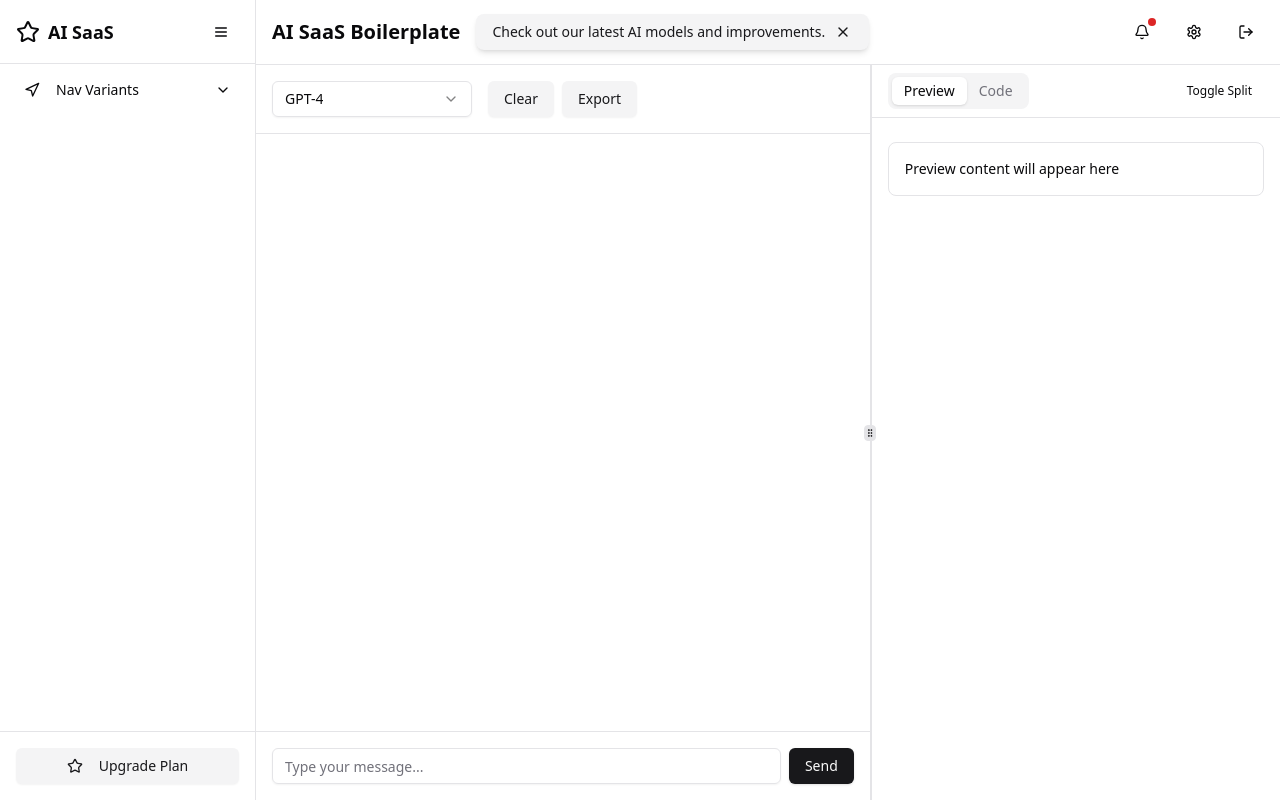
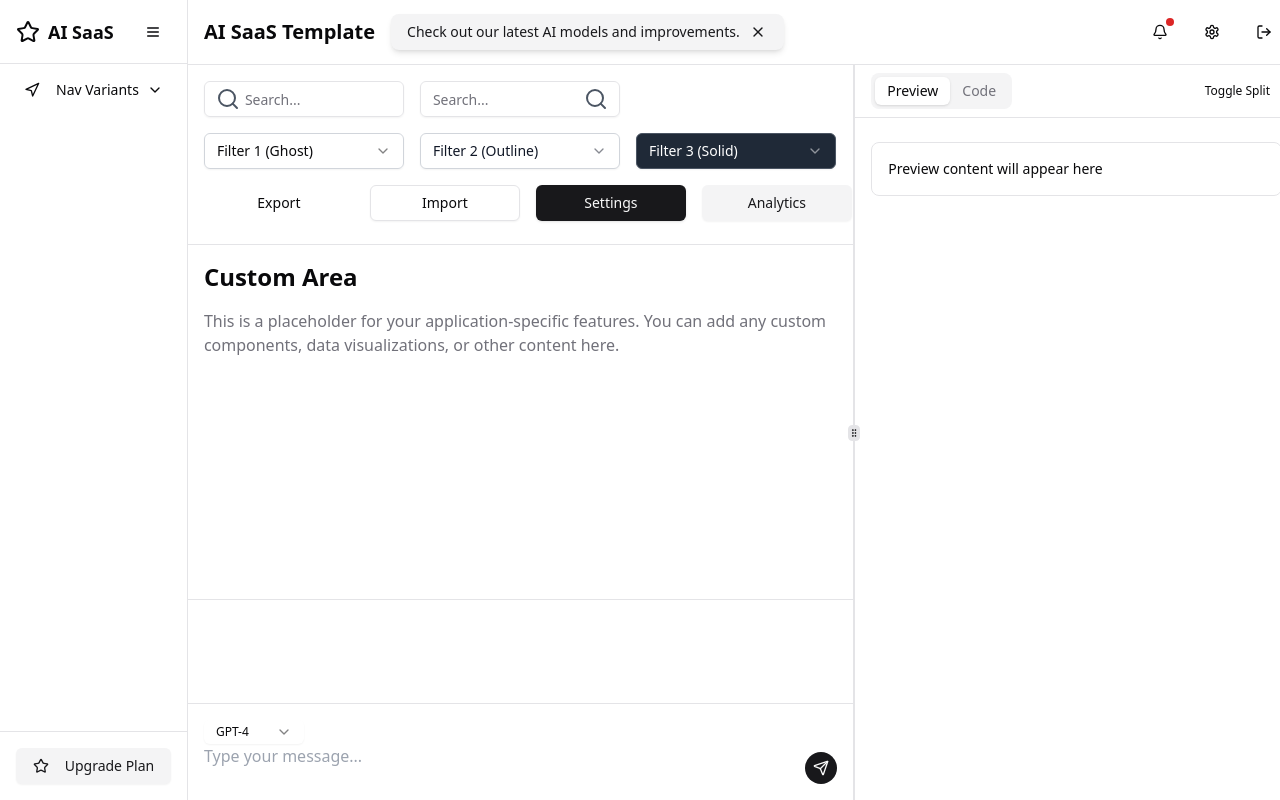
Before and after one commit to ahammadabdullah/saasify, a Next.js app: page / in a window 1280 px wide. Built offline with nearby package versions, Linux system fonts and the light colour scheme.

Commit message:
[feat] preset section in middle panel

```diff
--- a/src/app/page.tsx
+++ b/src/app/page.tsx
@@ -1,22 +1,26 @@
-"use client"
+"use client";
 
-import * as React from "react"
-import { TopNav } from "@/components/top-nav"
-import { LeftPanel } from "@/components/left-panel"
-import { MiddlePanel } from "@/components/middle-panel"
-import { RightPanel } from "@/components/right-panel"
-import { ResizableHandle, ResizablePanel, ResizablePanelGroup } from "@/components/ui/resizable"
-import { useMediaQuery } from "@/hooks/use-media-query"
-import { Button } from "@/components/ui/button"
-import { Menu } from 'lucide-react'
+import * as React from "react";
+import { TopNav } from "@/components/top-nav";
+import { LeftPanel } from "@/components/left-panel";
+import { MiddlePanel } from "@/components/middle-panel";
+import { RightPanel } from "@/components/right-panel";
+import {
+  ResizableHandle,
+  ResizablePanel,
+  ResizablePanelGroup,
+} from "@/components/ui/resizable";
+import { useMediaQuery } from "@/hooks/use-media-query";
+import { Button } from "@/components/ui/button";
+import { Menu } from "lucide-react";
 
 export default function Page() {
-  const [leftPanelCollapsed, setLeftPanelCollapsed] = React.useState(false)
-  const isDesktop = useMediaQuery("(min-width: 768px)")
+  const [leftPanelCollapsed, setLeftPanelCollapsed] = React.useState(false);
+  const isDesktop = useMediaQuery("(min-width: 768px)");
 
   React.useEffect(() => {
-    setLeftPanelCollapsed(!isDesktop)
-  }, [isDesktop])
+    setLeftPanelCollapsed(!isDesktop);
+  }, [isDesktop]);
 
   return (
     <div className="flex min-h-screen">
@@ -25,7 +29,7 @@
         onToggle={() => setLeftPanelCollapsed(!leftPanelCollapsed)}
       />
       <div className="flex flex-1 flex-col">
-        <TopNav title="AI SaaS Boilerplate" />
+        <TopNav title="AI SaaS Template" />
         <div className="flex flex-1 flex-col">
           {!isDesktop && (
             <div className="flex items-center border-b p-4">
@@ -41,7 +45,10 @@
               {/* Add any other mobile-specific controls here */}
             </div>
           )}
-          <ResizablePanelGroup direction={isDesktop ? "horizontal" : "vertical"} className="flex-1">
+          <ResizablePanelGroup
+            direction={isDesktop ? "horizontal" : "vertical"}
+            className="flex-1"
+          >
             <ResizablePanel defaultSize={isDesktop ? 60 : 100}>
               <MiddlePanel />
             </ResizablePanel>
@@ -55,5 +62,5 @@
         </div>
       </div>
     </div>
-  )
+  );
 }
--- a/src/components/middle-panel.tsx
+++ b/src/components/middle-panel.tsx
@@ -1,8 +1,11 @@
 "use client";
 
 import * as React from "react";
-import { Button } from "@/components/ui/button";
-import { Input } from "@/components/ui/input";
+import { Send } from "lucide-react";
+import { SearchInput } from "@/components/presets/search-input";
+import { FilterSelect } from "@/components/presets/filter-select";
+import { CustomButton } from "@/components/presets/custom-button";
+import { ScrollArea, ScrollBar } from "@/components/ui/scroll-area";
 import {
   Select,
   SelectContent,
@@ -10,8 +13,7 @@
   SelectTrigger,
   SelectValue,
 } from "@/components/ui/select";
-import { ScrollArea } from "@/components/ui/scroll-area";
-import { cn } from "@/lib/utils";
+
 interface Message {
   role: "user" | "assistant";
   content: string;
@@ -20,7 +22,7 @@
 export function MiddlePanel() {
   const [messages, setMessages] = React.useState<Message[]>([]);
   const [input, setInput] = React.useState("");
-  const scrollAreaRef = React.useRef<HTMLDivElement>(null);
+  const [model, setModel] = React.useState("gpt-4");
 
   const handleSubmit = (e: React.FormEvent) => {
     e.preventDefault();
@@ -33,63 +35,144 @@
 
     setMessages((prev) => [...prev, newMessage]);
     setInput("");
+    // Here you would typically call your AI service
   };
 
-  React.useEffect(() => {
-    if (scrollAreaRef.current) {
-      scrollAreaRef.current.scrollTop = scrollAreaRef.current.scrollHeight;
-    }
-  }, [messages]);
+  return (
+    <div className="flex flex-col h-full">
+      {/* Preset CTA Area */}
+      <div className="border-b h-[180px]">
+        <ScrollArea className="w-full h-full">
+          <div className="flex flex-col p-4 space-y-4 min-w-[800px]">
+            {/* Search bars row */}
+            <div className="flex space-x-4">
+              <SearchInput
+                variant="left-icon"
+                placeholder="Search..."
+                className="w-[200px]"
+              />
+              <SearchInput
+                variant="right-icon"
+                placeholder="Search..."
+                className="w-[200px]"
+              />
+            </div>
 
-  return (
-    <div className="flex h-full flex-col">
-      <div className="flex flex-col space-y-2 border-b p-4 sm:flex-row sm:items-center sm:space-x-4 sm:space-y-0">
-        <Select defaultValue="gpt-4">
-          <SelectTrigger className="w-full sm:w-[200px]">
-            <SelectValue placeholder="Select model" />
-          </SelectTrigger>
-          <SelectContent>
-            <SelectItem value="gpt-4">GPT-4</SelectItem>
-            <SelectItem value="gpt-3.5-turbo">GPT-3.5 Turbo</SelectItem>
-          </SelectContent>
-        </Select>
-        <div className="flex flex-1 space-x-2">
-          <Button variant="secondary" className="flex-1 sm:flex-none">
-            Clear
-          </Button>
-          <Button variant="secondary" className="flex-1 sm:flex-none">
-            Export
-          </Button>
-        </div>
+            {/* Filters row */}
+            <div className="flex space-x-4">
+              <FilterSelect
+                variant="ghost"
+                placeholder="Filter 1 (Ghost)"
+                options={[
+                  { value: "option1", label: "Option 1" },
+                  { value: "option2", label: "Option 2" },
+                  { value: "option3", label: "Option 3" },
+                ]}
+                className="w-[200px]"
+              />
+              <FilterSelect
+                variant="outline"
+                placeholder="Filter 2 (Outline)"
+                options={[
+                  { value: "option1", label: "Option 1" },
+                  { value: "option2", label: "Option 2" },
+                  { value: "option3", label: "Option 3" },
+                ]}
+                className="w-[200px]"
+              />
+              <FilterSelect
+                variant="solid"
+                placeholder="Filter 3 (Solid)"
+                options={[
+                  { value: "option1", label: "Option 1" },
+                  { value: "option2", label: "Option 2" },
+                  { value: "option3", label: "Option 3" },
+                ]}
+                className="w-[200px]"
+              />
+            </div>
+
+            {/* Buttons row */}
+            <div className="flex space-x-4">
+              <CustomButton variant="ghost" className="w-[150px]">
+                Export
+              </CustomButton>
+              <CustomButton variant="outline" className="w-[150px]">
+                Import
+              </CustomButton>
+              <CustomButton variant="default" className="w-[150px]">
+                Settings
+              </CustomButton>
+              <CustomButton variant="secondary" className="w-[150px]">
+                Analytics
+              </CustomButton>
+              <CustomButton variant="destructive" className="w-[150px]">
+                Delete
+              </CustomButton>
+            </div>
+          </div>
+          <ScrollBar orientation="horizontal" />
+        </ScrollArea>
       </div>
-      <ScrollArea ref={scrollAreaRef} className="flex-1 p-4">
-        <div className="space-y-4">
-          {messages.map((message, i) => (
+
+      {/* Custom Area */}
+      <div className="flex-grow border-b p-4 overflow-auto">
+        <h2 className="text-2xl font-bold mb-4">Custom Area</h2>
+        <p className="text-muted-foreground">
+          This is a placeholder for your application-specific features. You can
+          add any custom components, data visualizations, or other content here.
+        </p>
+      </div>
+
+      {/* AI Chat Area */}
+      <div className="h-[180px] md:h-[200px] flex flex-col">
+        <div className="flex-grow overflow-auto p-2">
+          {messages.map((message, index) => (
             <div
-              key={i}
-              className={cn(
-                "flex w-max max-w-[80%] flex-col rounded-lg px-4 py-2 text-sm",
-                message.role === "user"
-                  ? "ml-auto bg-primary text-primary-foreground"
-                  : "bg-muted"
-              )}
+              key={index}
+              className={`mb-2 ${
+                message.role === "user" ? "text-right" : "text-left"
+              }`}
             >
-              {message.content}
+              <span
+                className={`inline-block p-2 rounded-lg ${
+                  message.role === "user"
+                    ? "bg-primary text-primary-foreground"
+                    : "bg-muted"
+                }`}
+              >
+                {message.content}
+              </span>
             </div>
           ))}
         </div>
-      </ScrollArea>
-      <form onSubmit={handleSubmit} className="border-t p-4">
-        <div className="flex space-x-2">
-          <Input
-            value={input}
-            onChange={(e) => setInput(e.target.value)}
-            placeholder="Type your message..."
-            className="flex-1"
-          />
-          <Button type="submit">Send</Button>
-        </div>
-      </form>
+        <form onSubmit={handleSubmit} className="p-2 border-t">
+          <div className="relative flex items-center">
+            <Select value={model} onValueChange={setModel}>
+              <SelectTrigger className="absolute top-2 left-2 w-[100px] h-6 text-xs bg-transparent border-none">
+                <SelectValue placeholder="Model" />
+              </SelectTrigger>
+              <SelectContent>
+                <SelectItem value="gpt-4">GPT-4</SelectItem>
+                <SelectItem value="gpt-3.5-turbo">GPT-3.5</SelectItem>
+              </SelectContent>
+            </Select>
+            <textarea
+              value={input}
+              onChange={(e) => setInput(e.target.value)}
+              placeholder="Type your message..."
+              className="flex-grow pl-2 pr-10 pt-8 min-h-[80px] resize-none"
+            />
+            <button
+              type="submit"
+              className="absolute bottom-2 right-2 bg-primary text-primary-foreground rounded-full h-8 w-8 flex items-center justify-center"
+            >
+              <Send className="h-4 w-4" />
+              <span className="sr-only">Send message</span>
+            </button>
+          </div>
+        </form>
+      </div>
     </div>
   );
 }
--- /dev/null
+++ b/src/components/presets/custom-button.tsx
@@ -0,0 +1,56 @@
+import * as React from "react";
+import { Slot } from "@radix-ui/react-slot";
+import { cva, type VariantProps } from "class-variance-authority";
+
+import { cn } from "@/lib/utils";
+
+const customButtonVariants = cva(
+  "inline-flex items-center justify-center whitespace-nowrap rounded-md text-sm font-medium transition-colors focus-visible:outline-none focus-visible:ring-1 focus-visible:ring-ring disabled:pointer-events-none disabled:opacity-50",
+  {
+    variants: {
+      variant: {
+        default:
+          "bg-primary text-primary-foreground shadow hover:bg-primary/90",
+        destructive:
+          "bg-destructive text-destructive-foreground shadow-sm hover:bg-destructive/90",
+        outline:
+          "border border-input bg-background shadow-sm hover:bg-accent hover:text-accent-foreground",
+        secondary:
+          "bg-secondary text-secondary-foreground shadow-sm hover:bg-secondary/80",
+        ghost: "hover:bg-accent hover:text-accent-foreground",
+      },
+      size: {
+        default: "h-9 px-4 py-2",
+        sm: "h-8 rounded-md px-3",
+        lg: "h-10 rounded-md px-8",
+        icon: "h-9 w-9",
+      },
+    },
+    defaultVariants: {
+      variant: "default",
+      size: "default",
+    },
+  }
+);
+
+export interface CustomButtonProps
+  extends React.ButtonHTMLAttributes<HTMLButtonElement>,
+    VariantProps<typeof customButtonVariants> {
+  asChild?: boolean;
+}
+
+const CustomButton = React.forwardRef<HTMLButtonElement, CustomButtonProps>(
+  ({ className, variant, size, asChild = false, ...props }, ref) => {
+    const Comp = asChild ? Slot : "button";
+    return (
+      <Comp
+        className={cn(customButtonVariants({ variant, size, className }))}
+        ref={ref}
+        {...props}
+      />
+    );
+  }
+);
+CustomButton.displayName = "CustomButton";
+
+export { CustomButton, customButtonVariants };
--- /dev/null
+++ b/src/components/presets/filter-select.tsx
@@ -0,0 +1,74 @@
+import * as React from "react";
+import { cva, type VariantProps } from "class-variance-authority";
+
+import { cn } from "@/lib/utils";
+import {
+  Select,
+  SelectContent,
+  SelectItem,
+  SelectTrigger,
+  SelectValue,
+} from "@/components/ui/select";
+
+const filterSelectVariants = cva(
+  "w-full transition-colors focus-visible:outline-none focus-visible:ring-1 focus-visible:ring-ring",
+  {
+    variants: {
+      variant: {
+        ghost: "bg-transparent border-gray-300 hover:bg-gray-100",
+        outline:
+          "bg-white border-gray-300 shadow-sm hover:border-gray-400 text-gray-900",
+        solid: "bg-gray-800 text-white border-gray-600 hover:bg-gray-700",
+      },
+      size: {
+        default: "h-9",
+        sm: "h-8 text-xs",
+        lg: "h-10",
+      },
+    },
+    defaultVariants: {
+      variant: "outline",
+      size: "default",
+    },
+  }
+);
+
+export interface FilterSelectProps
+  extends React.ComponentPropsWithoutRef<typeof Select>,
+    VariantProps<typeof filterSelectVariants> {
+  options: { value: string; label: string }[];
+  className?: string;
+  placeholder?: string;
+}
+
+const FilterSelect = React.forwardRef<
+  React.ElementRef<typeof Select>,
+  FilterSelectProps
+>(({ className, variant, size, options, placeholder, ...props }, ref) => {
+  return (
+    <Select {...props}>
+      <SelectTrigger
+        ref={ref}
+        className={cn(filterSelectVariants({ variant, size, className }))}
+      >
+        <SelectValue placeholder={placeholder} />
+      </SelectTrigger>
+      <SelectContent
+        className={`${variant === "ghost" && "bg-transparent"} ${
+          variant === "outline"
+            ? "shadow-sm bg-primary text-primary-foreground"
+            : ""
+        }`}
+      >
+        {options.map((option) => (
+          <SelectItem key={option.value} value={option.value}>
+            {option.label}
+          </SelectItem>
+        ))}
+      </SelectContent>
+    </Select>
+  );
+});
+FilterSelect.displayName = "FilterSelect";
+
+export { FilterSelect, filterSelectVariants };
--- /dev/null
+++ b/src/components/presets/search-input.tsx
@@ -0,0 +1,59 @@
+import * as React from "react";
+import { cva, type VariantProps } from "class-variance-authority";
+import { Search } from "lucide-react";
+
+import { cn } from "@/lib/utils";
+import { Input } from "@/components/ui/input";
+
+const searchInputVariants = cva(
+  "flex items-center w-full rounded-md border border-input bg-transparent text-sm transition-colors file:border-0 file:bg-transparent file:text-sm file:font-medium placeholder:text-muted-foreground focus-visible:outline-none focus-visible:ring-1 focus-visible:ring-ring disabled:cursor-not-allowed disabled:opacity-50",
+  {
+    variants: {
+      variant: {
+        default: "pl-10 pr-3",
+        "right-icon": "pl-3 pr-10",
+        "left-icon": "pl-10 pr-3",
+      },
+      size: {
+        default: "h-9",
+        sm: "h-8 text-xs",
+        lg: "h-10",
+      },
+    },
+    defaultVariants: {
+      variant: "default",
+      size: "default",
+    },
+  }
+);
+
+export interface SearchInputProps
+  extends Omit<React.InputHTMLAttributes<HTMLInputElement>, "size">,
+    VariantProps<typeof searchInputVariants> {}
+
+const SearchInput = React.forwardRef<HTMLInputElement, SearchInputProps>(
+  ({ className, variant, size, ...props }, ref) => {
+    return (
+      <div className="relative">
+        {variant === "default" && (
+          <Search className="absolute left-3 top-1/2 transform -translate-y-1/2 text-gray-400" />
+        )}
+        <Input
+          type="search"
+          className={cn(searchInputVariants({ variant, size, className }))}
+          ref={ref}
+          {...props}
+        />
+        {variant === "right-icon" && (
+          <Search className="absolute right-3 top-1/2 transform -translate-y-1/2 text-gray-600" />
+        )}
+        {variant === "left-icon" && (
+          <Search className="absolute left-3 top-1/2 transform -translate-y-1/2 text-gray-600" />
+        )}
+      </div>
+    );
+  }
+);
+SearchInput.displayName = "SearchInput";
+
+export { SearchInput, searchInputVariants };
```
